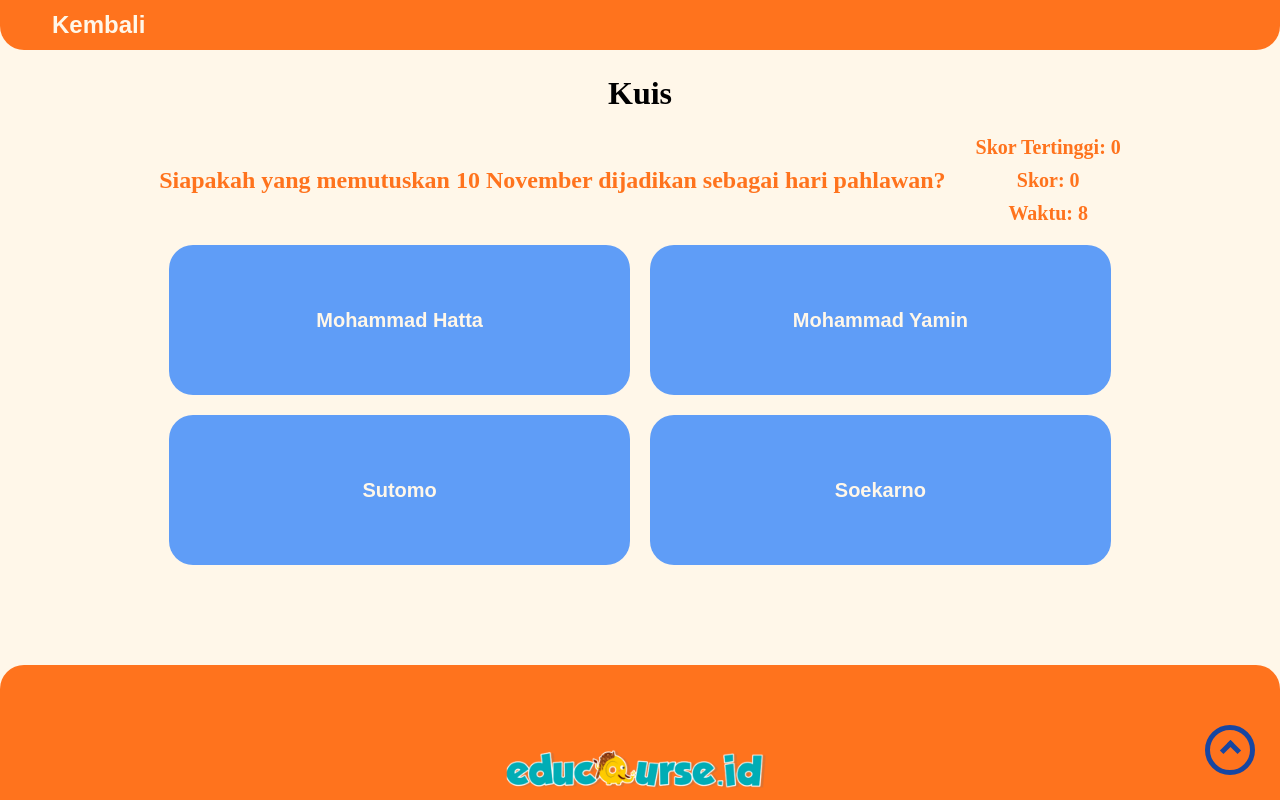
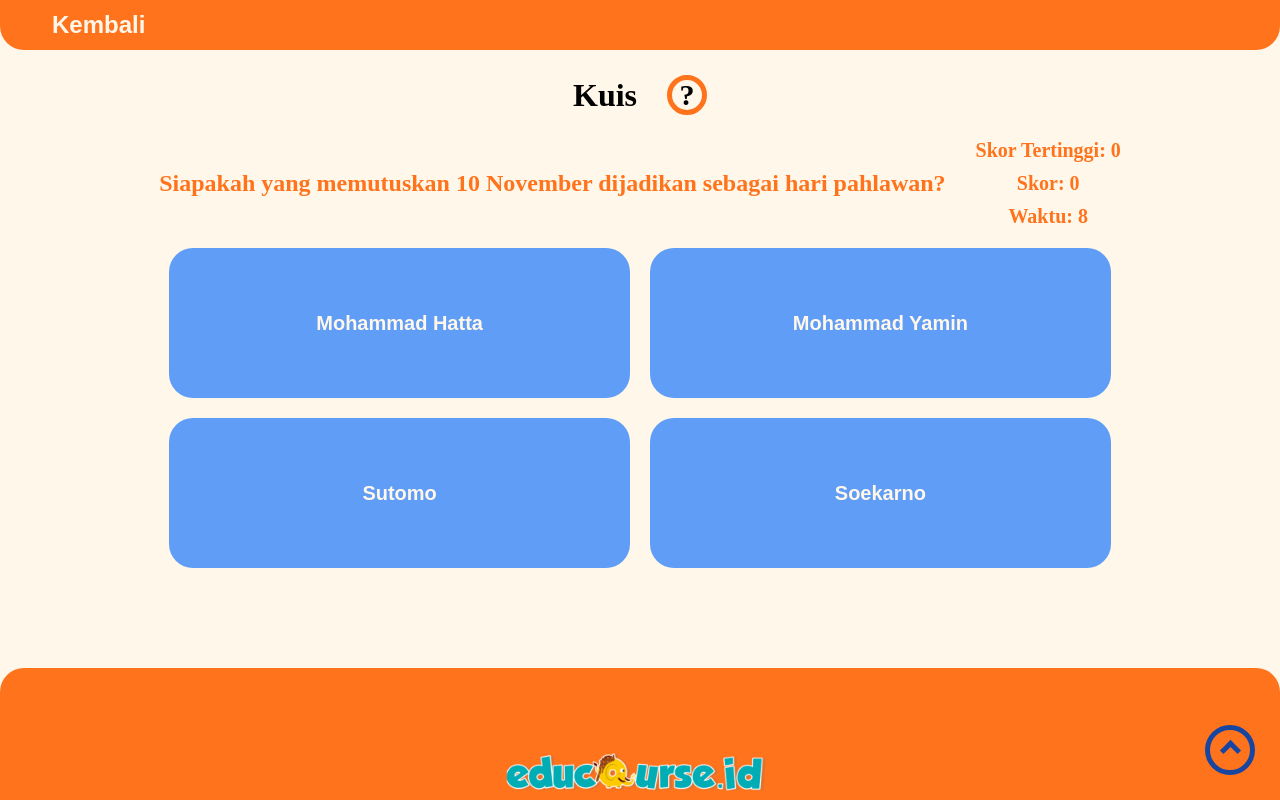
Before and after one commit to kennarddh/educourse-coding-for-patriotism-2022, a React (Vite) app: page / in a window 1280 px wide. Both pictures are taken after a click on the button 1230 px from the left and 675 px from the top of the page. Shown: the top 800 px of the page. Built offline with nearby package versions, Linux system fonts and the light colour scheme.

Commit message:
feat: Quiz how to play

```diff
--- a/src/Pages/Quiz/Quiz.tsx
+++ b/src/Pages/Quiz/Quiz.tsx
@@ -23,6 +23,8 @@ import {
 	Text,
 	Answers,
 	Answer,
+	HowToPlay,
+	TitleWrapper,
 } from './Styles'
 
 const Quiz: FC = () => {
@@ -146,7 +148,16 @@ const Quiz: FC = () => {
 				<BackButton onClick={OnBack}>Kembali</BackButton>
 			</Header>
 			<Content>
-				<Title>Kuis</Title>
+				<TitleWrapper>
+					<Title>Kuis</Title>
+					<HowToPlay
+						title='Penilaian
+Jika Benar Skor Ditambah Waktu Tersisa
+Jika Salah Skor Dikurang (Waktu Untuk Menjawab Dikurang Waktu Tersisa)'
+					>
+						<p>?</p>
+					</HowToPlay>
+				</TitleWrapper>
 				<QuizContainer>
 					<QuizContainerHeader>
 						<Question>
--- a/src/Pages/Quiz/Styles.tsx
+++ b/src/Pages/Quiz/Styles.tsx
@@ -145,3 +145,27 @@ export const Answer = styled.button<IStyledAnswer>`
 		outline: 5px solid #ff731d;
 	}
 `
+
+export const HowToPlay = styled.div`
+	border-radius: 50%;
+	border: 5px solid #ff731d;
+
+	width: 40px;
+	height: 40px;
+
+	display: flex;
+	justify-content: center;
+	align-items: center;
+
+	font-size: 30px;
+	font-weight: 600;
+`
+
+export const TitleWrapper = styled.div`
+	display: flex;
+	justify-content: center;
+	align-items: center;
+	gap: 30px;
+
+	flex-direction: row;
+`
```
